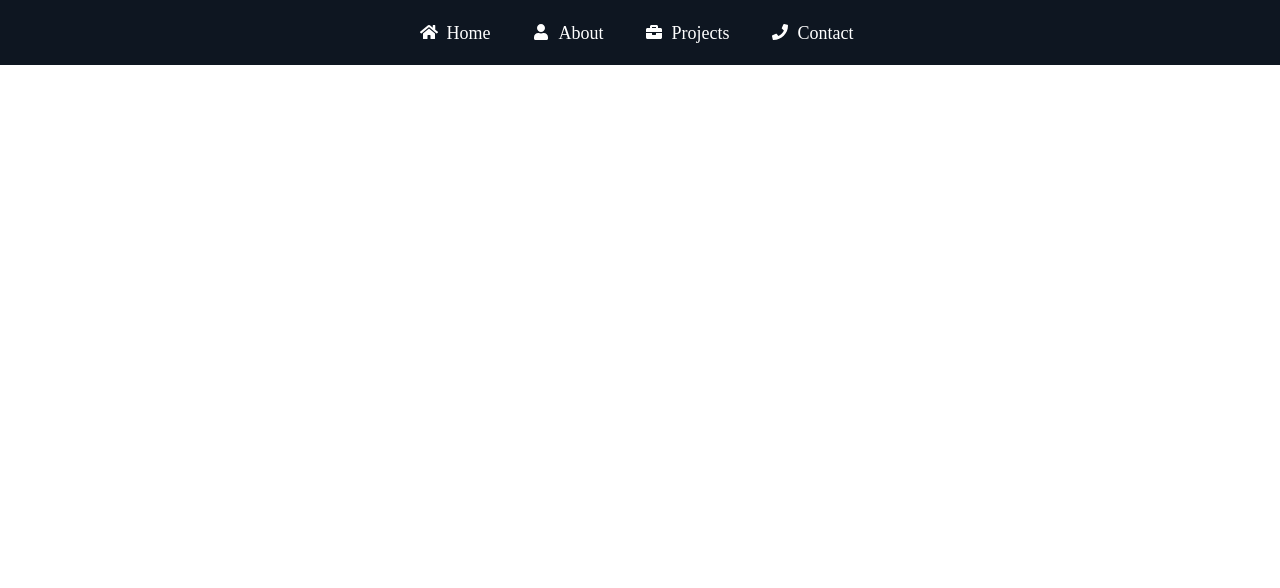
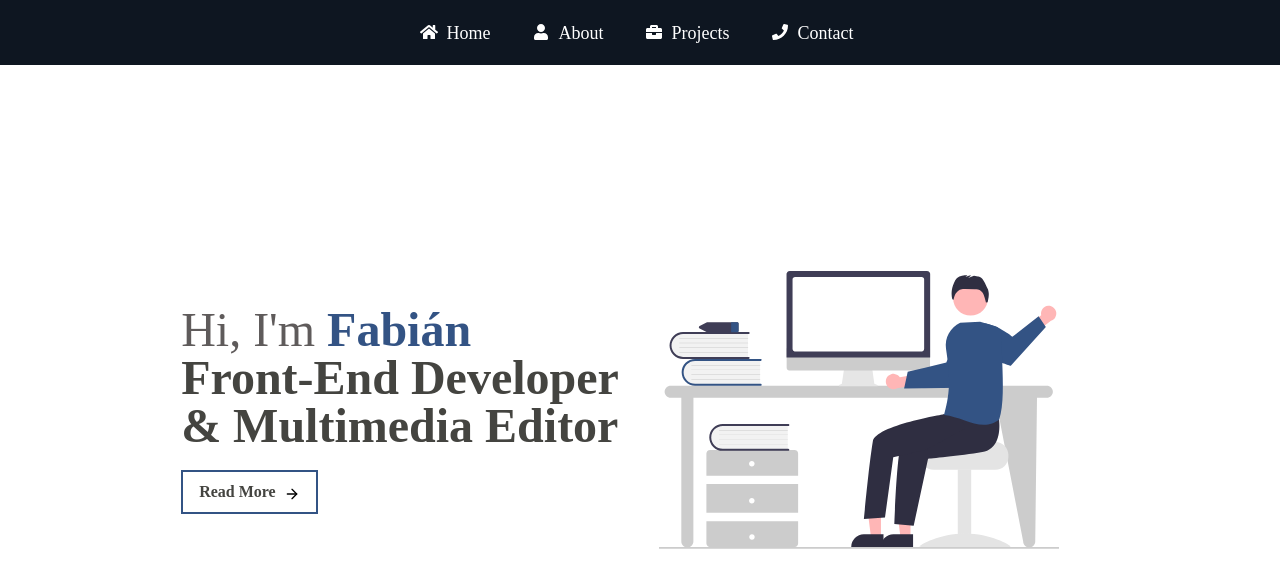
Before and after one commit to vlas-dev/portfolio-website, a React (Create React App) app: page / in a window 1280 px wide. Shown: the top 588 px of the page. Built offline with nearby package versions, Linux system fonts and the light colour scheme.

Commit message:
json changes

```diff
--- a/src/App.js
+++ b/src/App.js
@@ -13,7 +13,7 @@
       <div>
         <Navbar />
         <Routes>
-        <Route exact path="/" component={Home} />
+        <Route path="/" element={<Home />} />
           <Route path="/about" element={<About />} />
           <Route path="/projects" element={<Projects />} />
           <Route path="/contact" element={<Contact />} />
```
